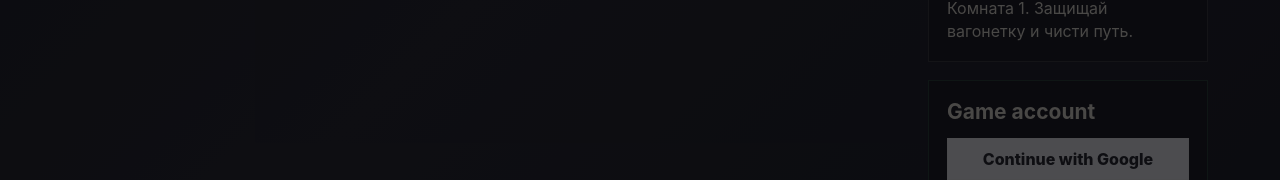
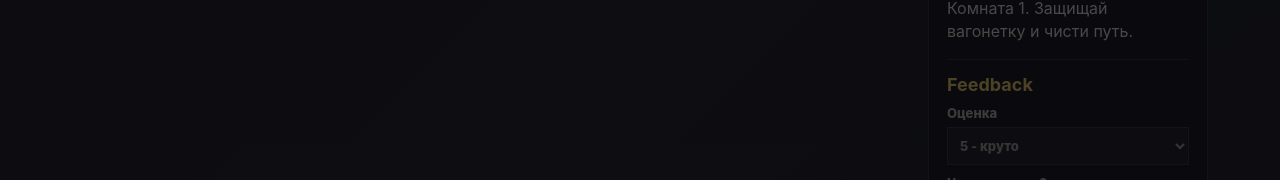
Before and after one commit to RUt1nE/carry-a-parry-, a React (Vite) app: page / in a window 1280 px wide. Shown: the part 620-800 px from the top of the page. Built offline with nearby package versions, Linux system fonts and the light colour scheme; no server answers.

Commit message:
Add player feedback form

```diff
--- a/src/App.tsx
+++ b/src/App.tsx
@@ -1,4 +1,5 @@
 import { useEffect, useRef, useState } from 'react';
+import { FeedbackForm } from './components/FeedbackForm';
 import { isSupabaseConfigured, supabase } from './lib/supabase';
 
 type Keys = Record<string, boolean>;
@@ -4179,6 +4180,11 @@ export default function App() {
           <kbd>E</kbd><span>портал</span>
         </div>
         <p>{hud.message}</p>
+        <FeedbackForm
+          playerName={profile?.username ?? 'guest'}
+          room={hud.room}
+          canSend={Boolean(profile?.accountId?.startsWith('google:'))}
+        />
       </aside>
 
       <aside className="auth-panel">
--- /dev/null
+++ b/src/components/FeedbackForm.tsx
@@ -0,0 +1,75 @@
+import { FormEvent, useState } from 'react';
+import { isSupabaseConfigured } from '../lib/supabase';
+import { sendFeedback } from '../lib/feedbacks';
+
+type FeedbackFormProps = {
+  playerName: string;
+  room: number;
+  canSend: boolean;
+};
+
+export function FeedbackForm({ playerName, room, canSend }: FeedbackFormProps) {
+  const [rating, setRating] = useState(5);
+  const [message, setMessage] = useState('');
+  const [status, setStatus] = useState('');
+  const [sending, setSending] = useState(false);
+
+  async function submitFeedback(event: FormEvent<HTMLFormElement>) {
+    event.preventDefault();
+    const trimmed = message.trim();
+    if (!trimmed || sending || !canSend) return;
+    setSending(true);
+    setStatus('');
+    const { error } = await sendFeedback({ playerName, rating, message: trimmed, room });
+    setSending(false);
+    if (error) {
+      setStatus(`Не отправилось: ${error.message}`);
+      return;
+    }
+    setMessage('');
+    setRating(5);
+    setStatus('Спасибо! Фидбек отправлен.');
+  }
+
+  if (!isSupabaseConfigured) {
+    return (
+      <section className="feedback-card">
+        <h2>Feedback</h2>
+        <p>Supabase не настроен, поэтому отзывы пока не сохраняются.</p>
+      </section>
+    );
+  }
+
+  return (
+    <section className="feedback-card">
+      <h2>Feedback</h2>
+      <form className="feedback-form" onSubmit={submitFeedback}>
+        <label>
+          Оценка
+          <select value={rating} onChange={(event) => setRating(Number(event.target.value))} disabled={!canSend || sending}>
+            <option value={5}>5 - круто</option>
+            <option value={4}>4 - хорошо</option>
+            <option value={3}>3 - нормально</option>
+            <option value={2}>2 - сложно</option>
+            <option value={1}>1 - надо чинить</option>
+          </select>
+        </label>
+        <label>
+          Что улучшить?
+          <textarea
+            value={message}
+            onChange={(event) => setMessage(event.target.value)}
+            placeholder="Например: босс слишком быстрый, непонятна кнопка..."
+            maxLength={500}
+            disabled={!canSend || sending}
+          />
+        </label>
+        <button type="submit" disabled={!canSend || sending || !message.trim()}>
+          {sending ? 'Sending...' : 'Send feedback'}
+        </button>
+      </form>
+      {!canSend && <p>Войди через Google, чтобы отправить фидбек.</p>}
+      {status && <p>{status}</p>}
+    </section>
+  );
+}
--- a/src/index.css
+++ b/src/index.css
@@ -131,6 +131,59 @@ kbd {
   margin: 0;
   color: #f4f0df;
   line-height: 1.45;
+}
+
+.feedback-card {
+  display: grid;
+  gap: 10px;
+  margin-top: 16px;
+  padding-top: 14px;
+  border-top: 1px solid rgba(244, 240, 223, 0.14);
+}
+
+.feedback-card h2 {
+  margin: 0;
+  color: #ffda67;
+  font-size: 18px;
+}
+
+.feedback-card p {
+  color: #c7c2af;
+  font-size: 13px;
+}
+
+.feedback-form {
+  display: grid;
+  gap: 10px;
+}
+
+.feedback-form label {
+  display: grid;
+  gap: 6px;
+  color: #c7c2af;
+  font-size: 13px;
+  font-weight: 800;
+}
+
+.feedback-form select,
+.feedback-form textarea {
+  width: 100%;
+  border: 1px solid rgba(244, 240, 223, 0.18);
+  background: #202027;
+  color: #f4f0df;
+  font: inherit;
+}
+
+.feedback-form select {
+  min-height: 38px;
+  padding: 8px;
+}
+
+.feedback-form textarea {
+  min-height: 86px;
+  resize: vertical;
+  padding: 10px;
+  line-height: 1.35;
 }
 
 .card h2 {
--- /dev/null
+++ b/src/lib/feedbacks.ts
@@ -0,0 +1,17 @@
+import { supabase } from './supabase';
+
+export type FeedbackInput = {
+  playerName: string;
+  rating: number;
+  message: string;
+  room: number;
+};
+
+export async function sendFeedback(input: FeedbackInput) {
+  return supabase.from('feedbacks').insert({
+    player_name: input.playerName,
+    rating: input.rating,
+    message: input.message,
+    room: input.room,
+  });
+}
```
Also changed, not shown: 1 other file (tests, documents, lock files or other folders).
